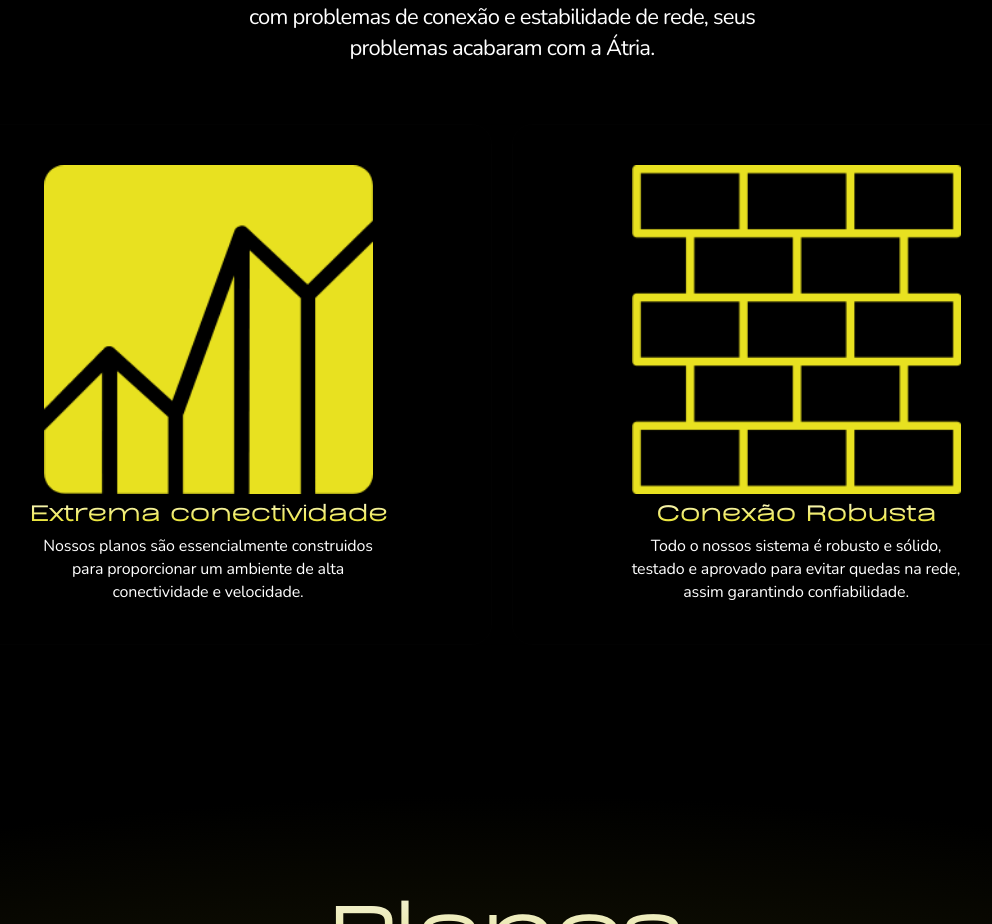
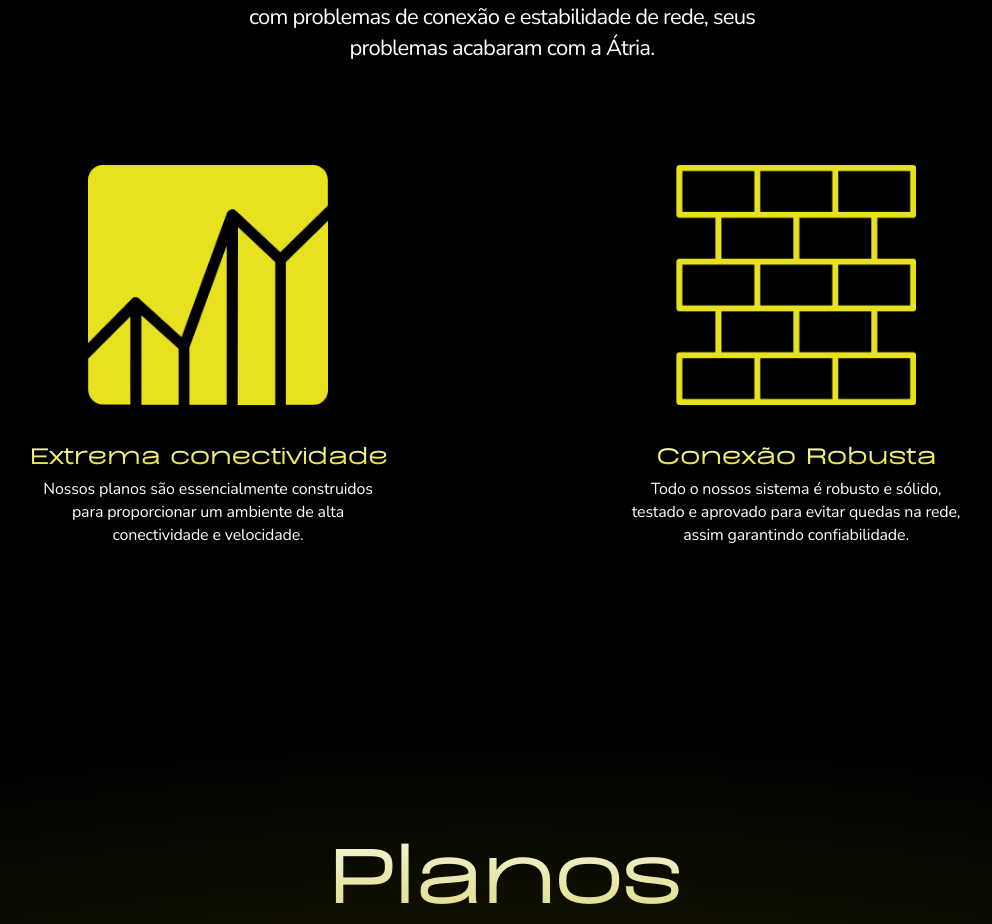
Before and after one commit to matheusmms031/Atria, a React (Vite) app: page / in a window 1280 px wide. Shown: the part 2851-3775 px from the top of the page, without its empty margins (138-1130 px from the left). Built offline with nearby package versions, Linux system fonts and the light colour scheme.

Commit message:
Acrescentei ...props

```diff
--- a/src/components/CardSecond/CardSecond.jsx
+++ b/src/components/CardSecond/CardSecond.jsx
@@ -1,9 +1,9 @@
 import styles from "./CardSecond.module.scss"
 
 
-export default function CardSecond({image, title, description}){
+export default function CardSecond({image, title, description, ...props}){
     return(
-        <div className={styles.CardSecond}>
+        <div className={styles.CardSecond} {...props}>
             <img src={image} className={styles.image}/>
             <div className={styles.texts}>
                 <span className={`${styles.title} title4`}>{title}</span>
--- a/src/components/CardSecond/CardSecond.module.scss
+++ b/src/components/CardSecond/CardSecond.module.scss
@@ -9,11 +9,12 @@
     align-items: center;
     border-radius: 1.25rem;
     border: 1px solid rgba(27, 27, 27, 0.08);
+    gap: 2rem;
 }
 
 .image{
-    width: 20.5625rem;
-    height: 20.5625rem;
+    width: 15rem;
+    height: 15rem;
 }
 
 .texts{
```
